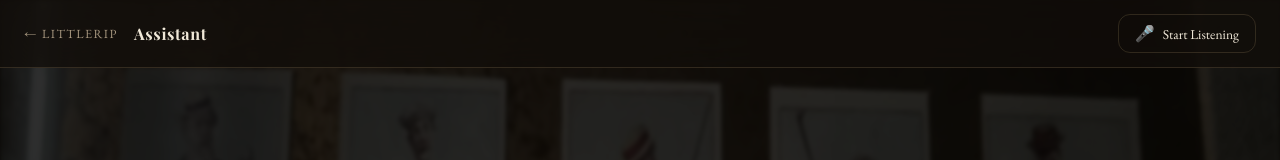
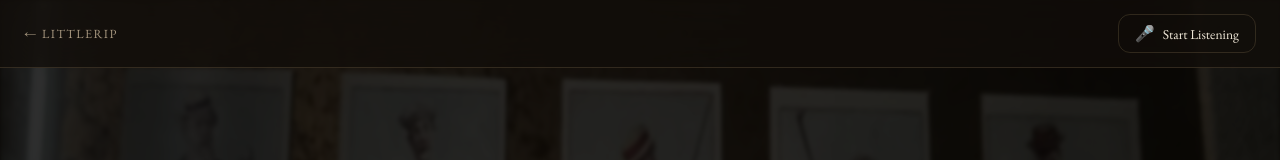
Before and after one commit to MaxAutomize/LittleRip-Web, a Next.js app: page /assistant in a window 1280 px wide. Shown: the top 160 px of the page. Built offline with nearby package versions, Linux system fonts and the light colour scheme; a web font is replaced by a local one.

Commit message:
Remove page labels from Chat and Assistant headers

```diff
--- a/app/assistant/page.js
+++ b/app/assistant/page.js
@@ -225,7 +225,6 @@ export default function AssistantPage() {
       <header className="assistant-header">
         <div className="header-left">
           <a href="/" className="back-link">← LittleRip</a>
-          <h1>Assistant</h1>
         </div>
         <div className="header-right">
           <button
--- a/app/chat/page.js
+++ b/app/chat/page.js
@@ -92,7 +92,6 @@ export default function ChatPage() {
       <header className="chat-header">
         <div className="header-left">
           <a href="/" className="back-link">← LittleRip</a>
-          <h1>Chat</h1>
         </div>
         <div className="header-right">
           {messages.length > 0 && (
```
